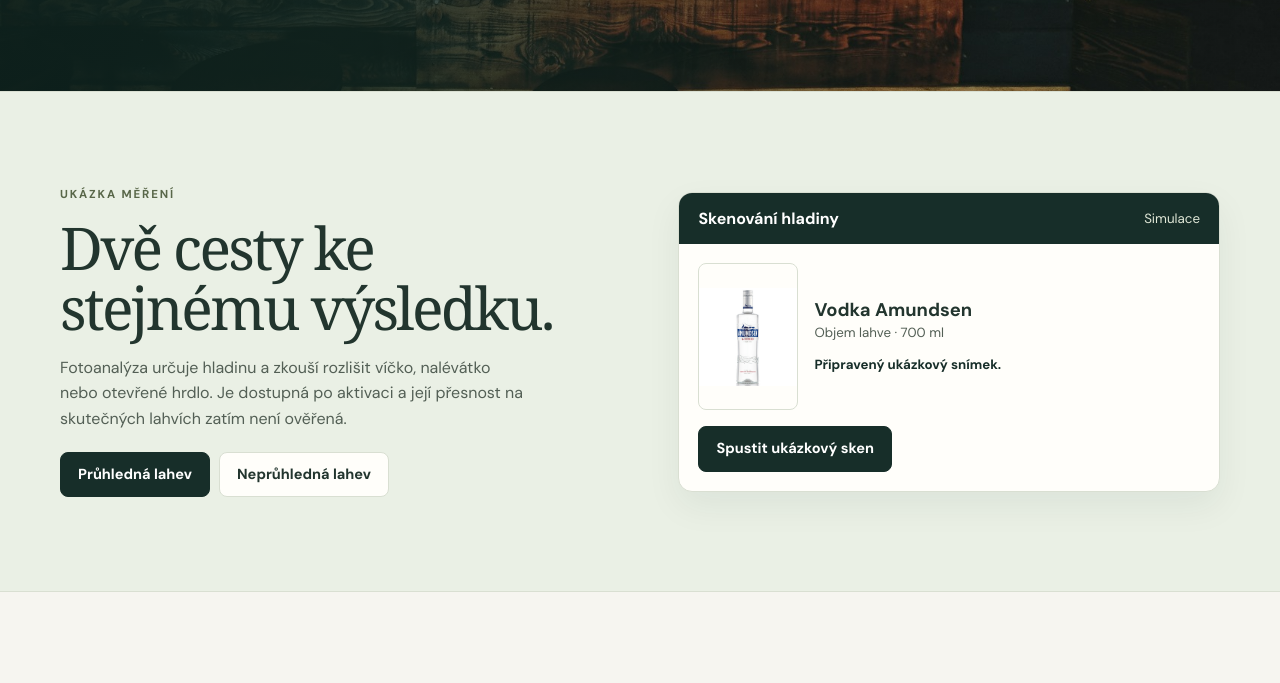
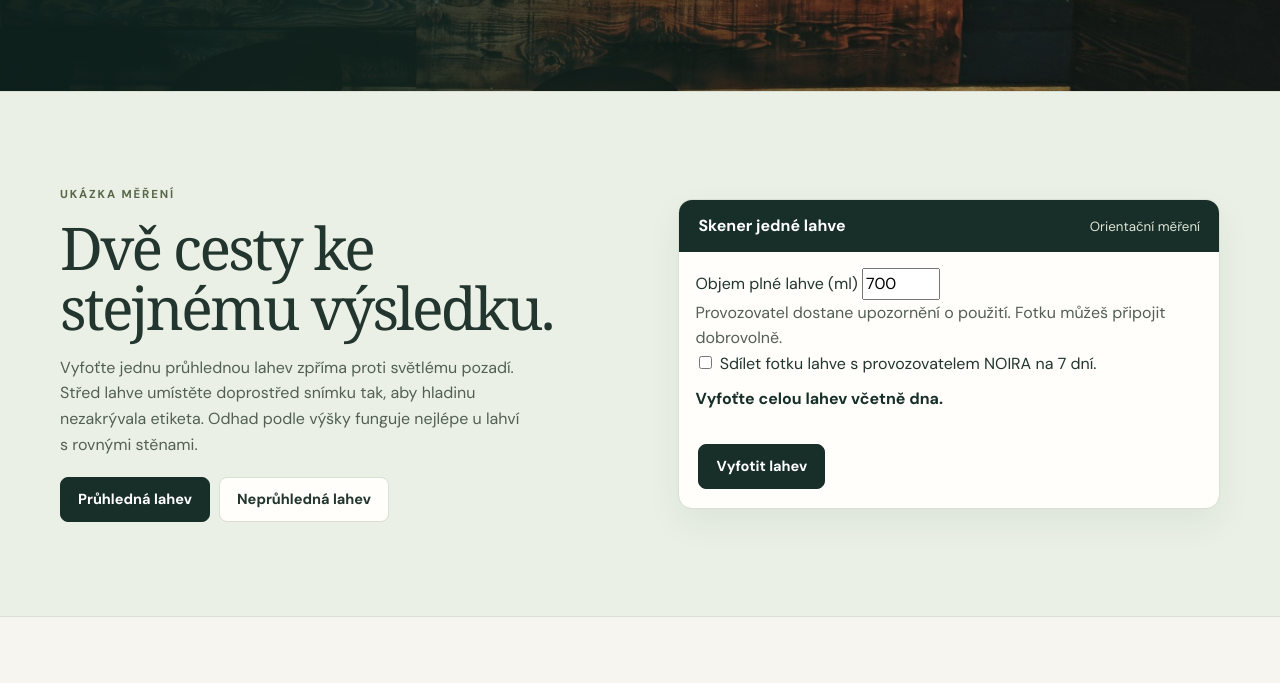
Before and after one commit to dohnalvojtech8-gif/web-pro-noiru, a plain HTML site: page public/index.html in a window 1280 px wide. Shown: the part 636-1319 px from the top of the page. Drawn offline with Linux system fonts and the light colour scheme.

Commit message:
Otevřít fotoaparát z veřejné nabídky skeneru

```diff
--- a/public/index.html
+++ b/public/index.html
@@ -4,7 +4,7 @@
 <meta charset="utf-8"><meta name="viewport" content="width=device-width, initial-scale=1">
 <meta name="description" content="NOIRA měří zůstatek lahví pomocí automatického skenu nebo kalibrovaného vážení. Prohlédněte si oba postupy.">
 <title>NOIRA | Skenování lahví a výpočet zůstatku</title>
-<link rel="icon" href="logo.png"><link rel="stylesheet" href="style.css"><script src="app.js" defer></script>
+<link rel="icon" href="logo.png"><link rel="stylesheet" href="style.css"><script src="app.js?v=photo2" defer></script>
 </head>
 <body>
 <a class="skip" href="#obsah">Přejít na obsah</a>
@@ -20,7 +20,7 @@
 <p class="eyebrow">Skenování lahví pro barovou inventuru</p>
 <h1>Vyfoťte lahev.<br>Zjistěte, kolik zbývá.</h1>
 <p>Průhlednou lahev změří skener podle hladiny. U neprůhledné lahve vypočítáte zůstatek z váhy a uložené kalibrace.</p>
-<div class="actions"><a class="button gold" href="#inventura">Vyzkoušet skener zdarma <span aria-hidden="true">↓</span></a><a class="button glass" href="#tarify">Zobrazit cenu <span aria-hidden="true">↗</span></a></div>
+<div class="actions"><a class="button gold" data-start-scanner href="#inventura">Vyzkoušet skener zdarma <span aria-hidden="true">↓</span></a><a class="button glass" href="#tarify">Zobrazit cenu <span aria-hidden="true">↗</span></a></div>
 </div>
 <figure class="scan-preview">
 <figcaption><span>NOIRA / SKENER</span><small>Ukázkový snímek</small></figcaption>
@@ -31,12 +31,20 @@
 </section>
 <section class="tinted" id="inventura">
 <div class="wrap section split">
-<div><p class="eyebrow">Ukázka měření</p><h2>Dvě cesty ke stejnému výsledku.</h2><p>Fotoanalýza určuje hladinu a zkouší rozlišit víčko, nalévátko nebo otevřené hrdlo. Je dostupná po aktivaci a její přesnost na skutečných lahvích zatím není ověřená.</p>
+<div><p class="eyebrow">Ukázka měření</p><h2>Dvě cesty ke stejnému výsledku.</h2><p>Vyfoťte jednu průhlednou lahev zpříma proti světlému pozadí. Střed lahve umístěte doprostřed snímku tak, aby hladinu nezakrývala etiketa. Odhad podle výšky funguje nejlépe u lahví s rovnými stěnami.</p>
 <div class="switch" role="group" aria-label="Metoda měření"><button type="button" data-method="photo" aria-pressed="true">Průhledná lahev</button><button type="button" data-method="weight" aria-pressed="false">Neprůhledná lahev</button></div></div>
 <div class="product" id="photo-panel">
-<div class="product-header"><span>Skenování hladiny</span><small>Simulace</small></div>
-<div class="product-body"><div class="measure-photo" aria-hidden="true"><img src="amundsen.jpg" alt=""><div class="measure-guides" id="photo-guides" hidden><span></span></div></div><div><h3>Vodka Amundsen</h3><p>Objem lahve · 700 ml</p><p id="photo-output" role="status">Připravený ukázkový snímek.</p></div></div>
-<div class="product-actions"><button class="button primary" id="demo-scan" type="button">Spustit ukázkový sken</button></div>
+<div class="product-header"><span>Skener jedné lahve</span><small>Orientační měření</small></div>
+<div style="padding:1rem">
+<label>Objem plné lahve (ml) <input id="bottle-volume" type="number" min="1" max="30000" value="700" required></label>
+<p>Provozovatel dostane upozornění o použití. Fotku můžeš připojit dobrovolně.</p>
+<label><input id="scan-consent" type="checkbox"> Sdílet fotku lahve s provozovatelem NOIRA na 7 dní.</label>
+<input hidden type="file" accept="image/*" capture="environment" id="bottle-file">
+<p id="photo-output" role="status">Vyfoťte celou lahev včetně dna.</p>
+<canvas hidden id="scan-image" aria-label="Fotografie pro označení plné hladiny a dna" style="max-width:100%;height:auto;cursor:crosshair"></canvas>
+<div id="scan-controls" hidden><label>Upřesnit skutečnou hladinu <input id="scan-level" type="range" min="0" max="100" disabled> <output id="level-label"></output></label></div>
+<p id="scan-status" role="status"></p></div>
+<div class="product-actions"><button class="button primary" id="demo-scan" type="button">Vyfotit lahev</button></div>
 </div>
 <div class="product" id="weight-panel" hidden>
 <div class="product-header"><span>Kalibrované vážení</span><small>Ukázkové hodnoty</small></div>
```
